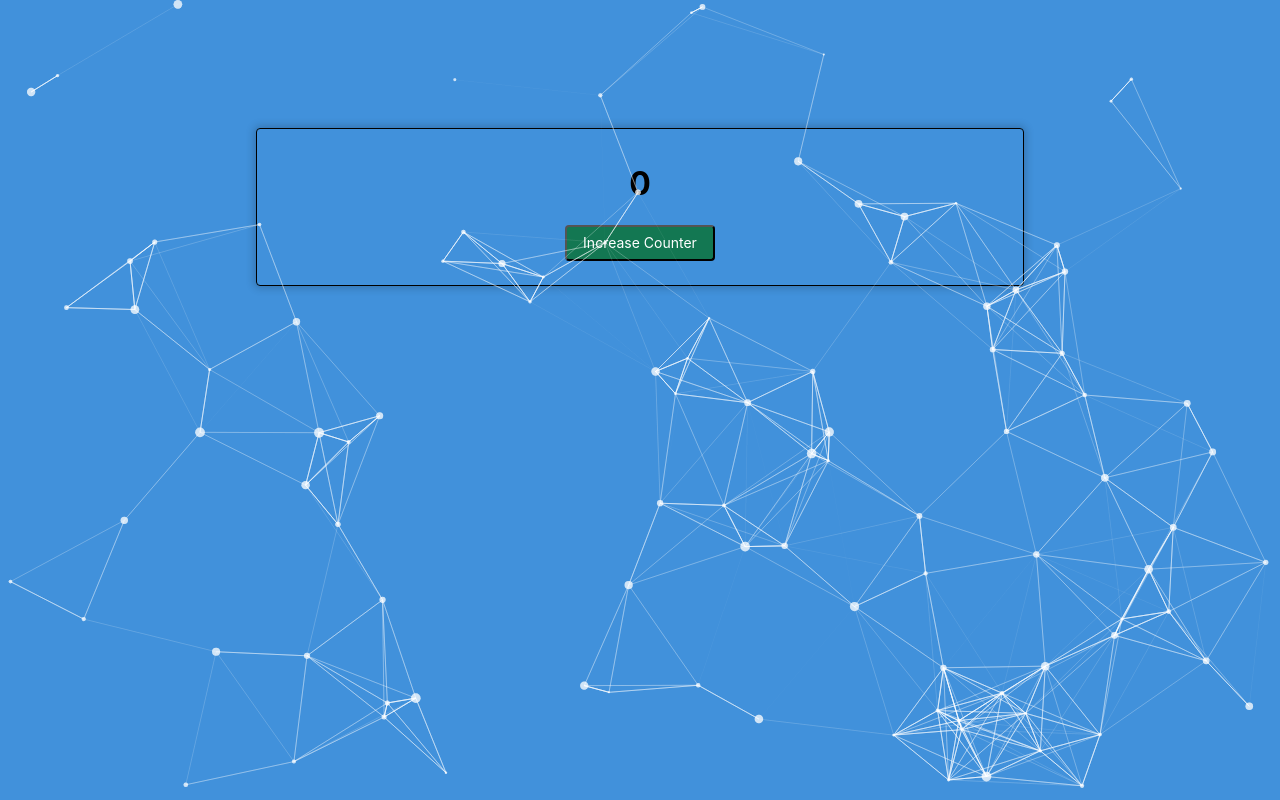
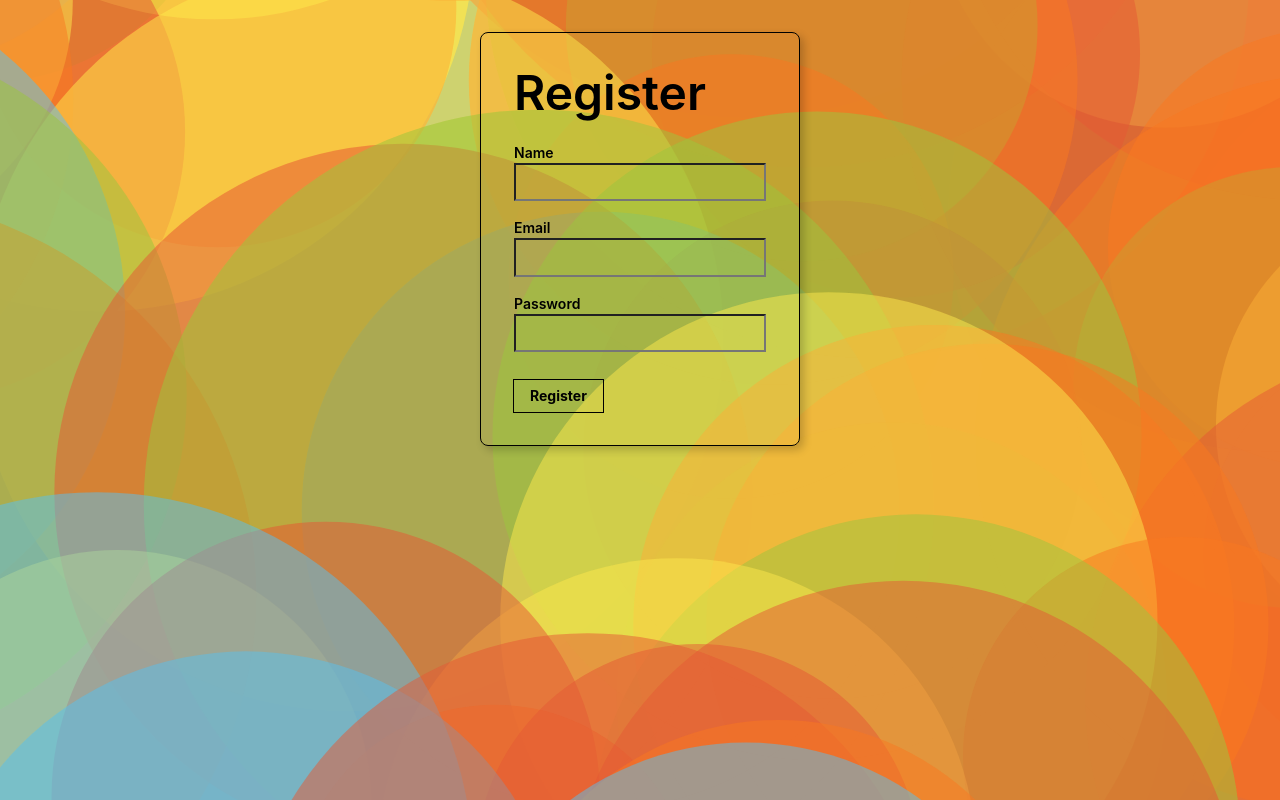
Before and after one commit to Sycendin/reduxlogin, a React (Create React App) app: page / in a window 1280 px wide. Built offline with nearby package versions, Linux system fonts and the light colour scheme.

Commit message:
added register page and routing that goes to it

```diff
--- a/src/App.js
+++ b/src/App.js
@@ -1,18 +1,29 @@
 import "./App.css";
+import { useSelector, useDispatch } from "react-redux";
 import Counter from "./components/Counter";
 import SignIn from "./components/Signin/Sigin";
 import Register from "./components/Register/Register";
 import { Fragment } from "react";
-import Background from "./background/background";
+import { routeRegister, routeSignIn } from "./actions/actions";
+import Background from "./background/Background";
 
 function App() {
+  const route = useSelector((state) => state.routeSelect);
+  // const dispatch = useDispatch();
+  // dispatch(routeSignIn());
+
   // const loggedIn = useSelector((state) => state.isLogged);
   return (
     <Fragment>
-      <div className="App">
-        <Background></Background>
+      <Background></Background>
+      {route === "register" ? (
+        <Register></Register>
+      ) : route === "sigin" ? (
+        <SignIn></SignIn>
+      ) : route === "other" ? (
         <Counter></Counter>
-      </div>
+      ) : null}
+      <div className="App"></div>
     </Fragment>
   );
 }
--- a/src/actions/actions.js
+++ b/src/actions/actions.js
@@ -4,3 +4,17 @@ export const incrementp1 = (num = 0) => {
     payload: num,
   };
 };
+
+export const routeSignIn = () => {
+  return {
+    type: "SIGNIN",
+    payload: "signin",
+  };
+};
+
+export const routeRegister = () => {
+  return {
+    type: "REGISTER",
+    payload: "register",
+  };
+};
--- a/src/background/background.js
+++ b/src/background/background.js
@@ -9,75 +9,102 @@ const Background = () => {
         // loaded={particlesLoaded}
         options={{
           fpsLimit: 60,
-          interactivity: {
-            events: {
-              onClick: {
-                enable: false,
-                mode: "push",
-              },
-              onHover: {
-                enable: false,
-                mode: "repulse",
-              },
-              resize: true,
+          fullScreen: { enable: true },
+          particles: {
+            number: {
+              value: 20,
             },
-            modes: {
-              bubble: {
-                distance: 400,
-                duration: 2,
-                opacity: 0.8,
-                size: 40,
-              },
-              push: {
-                quantity: 4,
-              },
-              repulse: {
-                distance: 200,
-                duration: 0.4,
-              },
-            },
-          },
-          particles: {
-            color: {
-              value: "#ffffff",
-            },
-            links: {
-              color: "#ffffff",
-              distance: 150,
-              enable: true,
-              opacity: 0.5,
-              width: 1,
-            },
-            collisions: {
-              enable: false,
-            },
-            move: {
-              direction: "none",
-              enable: true,
-              outMode: "bounce",
-              random: false,
-              speed: 3,
-              straight: false,
-            },
-            number: {
-              density: {
-                enable: true,
-                area: 800,
-              },
-              value: 80,
+            shape: {
+              type: "circle",
             },
             opacity: {
               value: 0.5,
             },
-            shape: {
-              type: "circle",
+            size: {
+              value: 400,
+              random: {
+                enable: true,
+                minimumValue: 200,
+              },
             },
-            size: {
-              random: true,
-              value: 5,
+            move: {
+              enable: true,
+              speed: 10,
+              direction: "top",
+              outModes: {
+                default: "out",
+                top: "destroy",
+                bottom: "none",
+              },
+            },
+          },
+          interactivity: {
+            detectsOn: "canvas",
+            events: {
+              resize: true,
             },
           },
           detectRetina: true,
+          themes: [
+            {
+              name: "light",
+              default: {
+                value: true,
+                mode: "light",
+              },
+              options: {
+                particles: {
+                  color: {
+                    value: [
+                      "#5bc0eb",
+                      "#fde74c",
+                      "#9bc53d",
+                      "#e55934",
+                      "#fa7921",
+                    ],
+                  },
+                },
+              },
+            },
+            {
+              name: "dark",
+              default: {
+                value: true,
+                mode: "dark",
+              },
+              options: {
+                background: {
+                  color: "#080710",
+                },
+                particles: {
+                  color: {
+                    value: [
+                      "#004f74",
+                      "#5f5800",
+                      "#245100",
+                      "#7d0000",
+                      "#810c00",
+                    ],
+                  },
+                },
+              },
+            },
+          ],
+          emitters: {
+            direction: "top",
+            position: {
+              x: 50,
+              y: 150,
+            },
+            rate: {
+              delay: 0.2,
+              quantity: 2,
+            },
+            size: {
+              width: 100,
+              height: 0,
+            },
+          },
         }}
       />
     </Fragment>
--- a/src/components/Counter.js
+++ b/src/components/Counter.js
@@ -10,11 +10,11 @@ const Counter = () => {
   };
   return (
     <Fragment>
-      <div className="br2 tc center ba shadow-2 mw5 mw7-ns pa3 ph5-ns mv6">
+      <div className=" br2 tc center w-50-ns mt7 ba shadow-2 pa3 ph5 relative">
         <h1>{counterPlayer1}</h1>
         <button
           onClick={increment}
-          className=" br2 f6 link dim br1 ph3 pv2 mb2 dib white bg-dark-green"
+          className=" br2 f6 link dim br1 ph3 pv2 mb2 dib white bg-dark-green "
         >
           Increase Counter
         </button>
--- a/src/components/Register/Register.js
+++ b/src/components/Register/Register.js
@@ -1,6 +1,63 @@
 import React, { Fragment } from "react";
 
 const Register = () => {
-  return <Fragment></Fragment>;
+  return (
+    <Fragment>
+      {" "}
+      <article className="br3 ba mv4 w-100 w-50-m w-25-l mw6 shadow-5 center relative">
+        <main className="pa4 ">
+          <div className="measure">
+            <fieldset id="sign_up" className="ba b--transparent ph0 mh0">
+              <legend className="f1 fw6 ph0 mh0">Register</legend>
+              <div className="mt3">
+                <label className="db fw6 lh-copy f6" htmlFor="email-address">
+                  Name
+                </label>
+                <input
+                  // onChange={this.onNameChange}
+                  className="pa2 input-reset  bg-transparent hover-bg-black hover-white w-100"
+                  type="text"
+                  name="name"
+                  id="name"
+                />
+              </div>
+              <div className="mt3">
+                <label className="db fw6 lh-copy f6" htmlFor="email-address">
+                  Email
+                </label>
+                <input
+                  // onChange={this.onEmailChange}
+                  className="pa2 input-reset  bg-transparent hover-bg-black hover-white w-100"
+                  type="email"
+                  name="email-address"
+                  id="email-address"
+                />
+              </div>
+              <div className="mv3">
+                <label className="db fw6 lh-copy f6" htmlFor="password">
+                  Password
+                </label>
+                <input
+                  // onChange={this.onPasswordChange}
+                  className="b pa2 input-reset  bg-transparent hover-bg-black hover-white w-100"
+                  type="password"
+                  name="password"
+                  id="password"
+                />
+              </div>
+            </fieldset>
+            <div className="">
+              <input
+                // onClick={this.onSubmitSignIn}
+                className="b ph3 pv2 input-reset ba b--black bg-transparent grow pointer f6 dib"
+                type="submit"
+                value="Register"
+              />
+            </div>
+          </div>
+        </main>
+      </article>
+    </Fragment>
+  );
 };
 export default Register;
--- a/src/reducers/allReducers.js
+++ b/src/reducers/allReducers.js
@@ -1,7 +1,9 @@
 import { combineReducers } from "redux";
 import { counterReducerP1 } from "./counter";
+import { routeSelect } from "./route";
 
 const allReducers = combineReducers({
   counterP1: counterReducerP1,
+  routeSelect: routeSelect,
 });
 export default allReducers;
--- /dev/null
+++ b/src/reducers/route.js
@@ -0,0 +1,10 @@
+export const routeSelect = (state = "register", action) => {
+  switch (action.type) {
+    case "SIGNIN":
+      return (state = "signin");
+    case "REGISTER":
+      return (state = "register");
+    default:
+      return state;
+  }
+};
```
